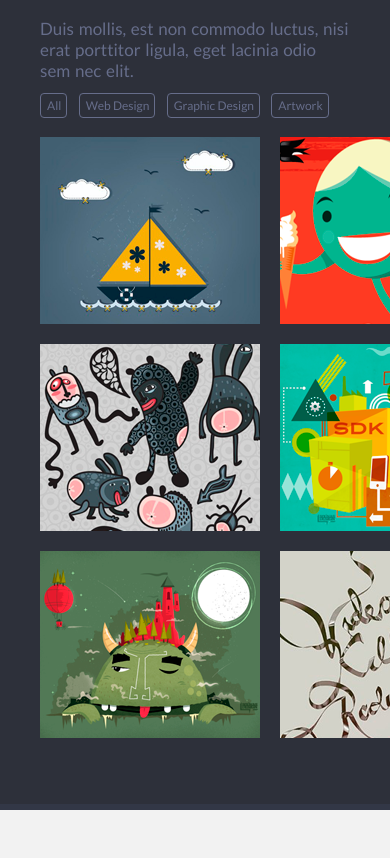
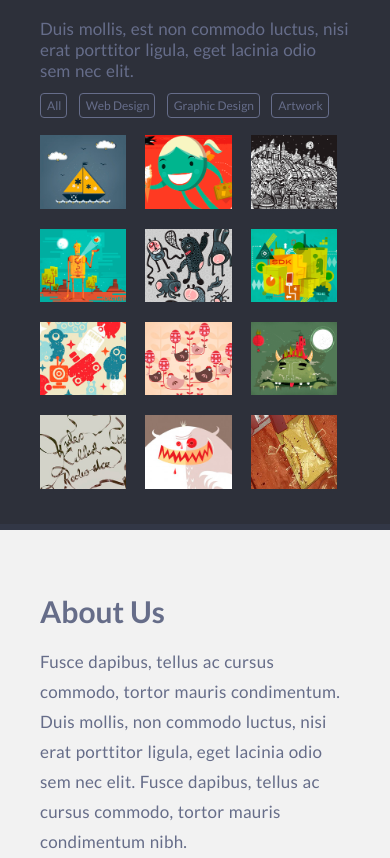
Before and after one commit to Maxvvellh0use/singolo, a website: page index.html in a window 390 px wide. Shown: the part 1142-2000 px from the top of the page. Drawn offline with Linux system fonts and the light colour scheme.

Commit message:
feat: portfolio is responsive

```diff
--- a/style.css
+++ b/style.css
@@ -415,11 +415,10 @@ button {
 }
 
 .content__wrapper {
-    height: 692px;
+    max-height: 1102px;
     border-bottom: 6px solid rgb(50,55,70);
     overflow: hidden;
 }
-
 
 .portfolio-header {
     padding-top: 62px;
@@ -466,19 +465,28 @@ button {
 /*content style*/
 
 .content-block {
-    height: 620px;
+    max-height: 1102px;
+    max-width: 1020px;
+    height: 100%;
+    width: 102%;
     display: flex;
     flex-wrap: wrap;
     padding-top: 17px;
-    justify-content: flex-end;
-    width: 960px;
+    justify-content: start;
+    margin-bottom: 5%;
 }
 
 
 .content-block__image {
-    padding: 2px 14px 15px 0;
-    flex-grow: 1;
+    margin-right: 19px;
+    margin-bottom: 17px;
+    flex: 1 1 23%;
 }
+
+.content-block__image img {
+    width: 100%;
+}
+
 
 .content-block__image img:hover {
     transition: all ease-out .3s;
@@ -591,7 +599,7 @@ button {
 
 .wrapper {
     max-width: 1020px;
-    padding: 0 40px;
+    padding: 0px 40px;
     margin: 0 auto;
     box-sizing: border-box;
 }
@@ -837,8 +845,11 @@ button {
     .services-interior {
         flex: 0 0 41%;
     }
-    .services-block {
-        /*margin-top: ;*/
+    .content-block {
+        width: 102%;
+    }
+    .content-block__image {
+        flex: 1 1 24%;
     }
 }
 
@@ -890,9 +901,24 @@ button {
     .services-all-3-columns {
         margin: 0px 0px 0px 14px;
     }
-
-
+    .content-block__image {
+        flex: 1 1 32%;
+        margin-right: 4%;
+        margin-bottom: 3%;
+    }
+    .content-block {
+        width: 109%;
+    }
     .peoples {
         flex-direction: column;
     }
+    .portfolio-header {
+        padding-top: 37px;
+    }
+    .content__wrapper {
+        padding-left: 25px;
+    }
+    .header__wrapper {
+        padding: 0 25px 0 25px;
+    }
 }
```
